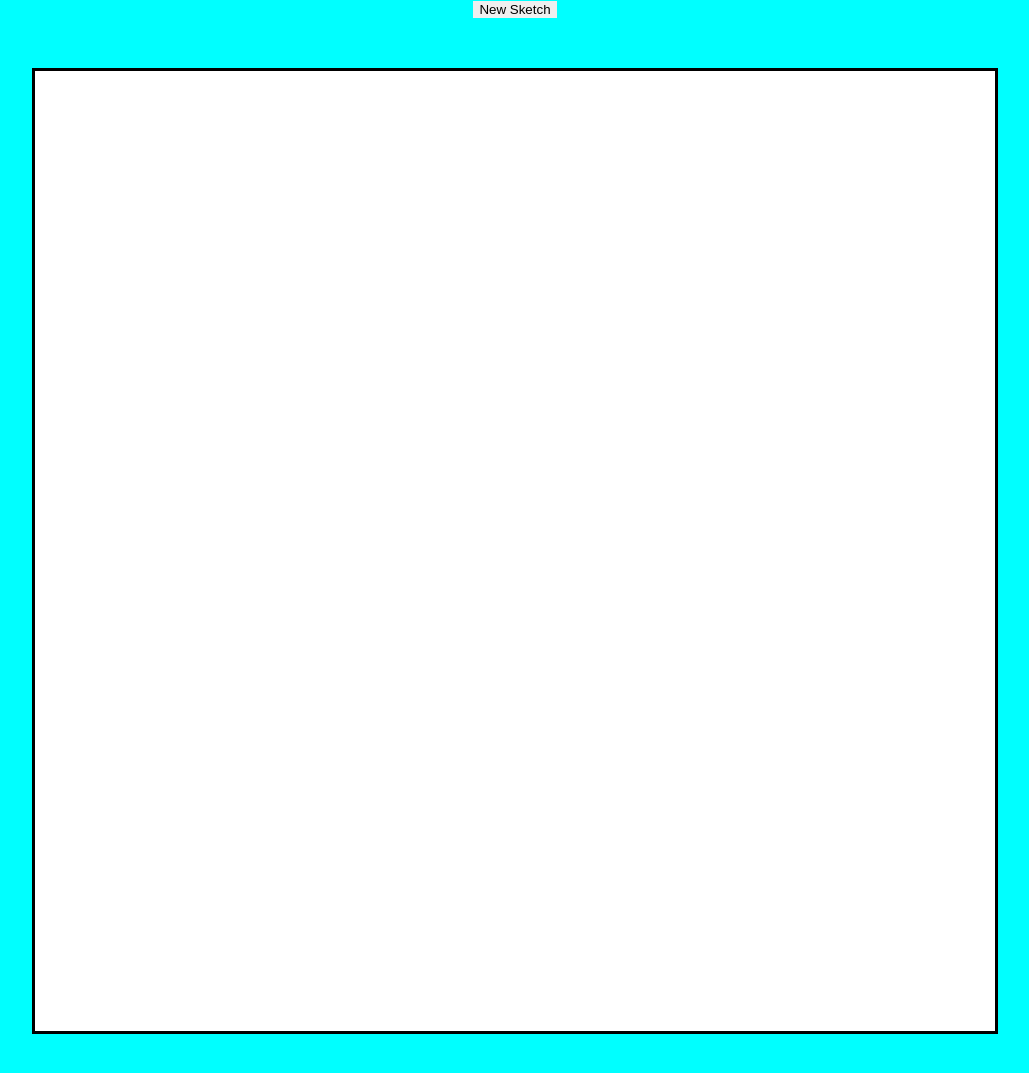
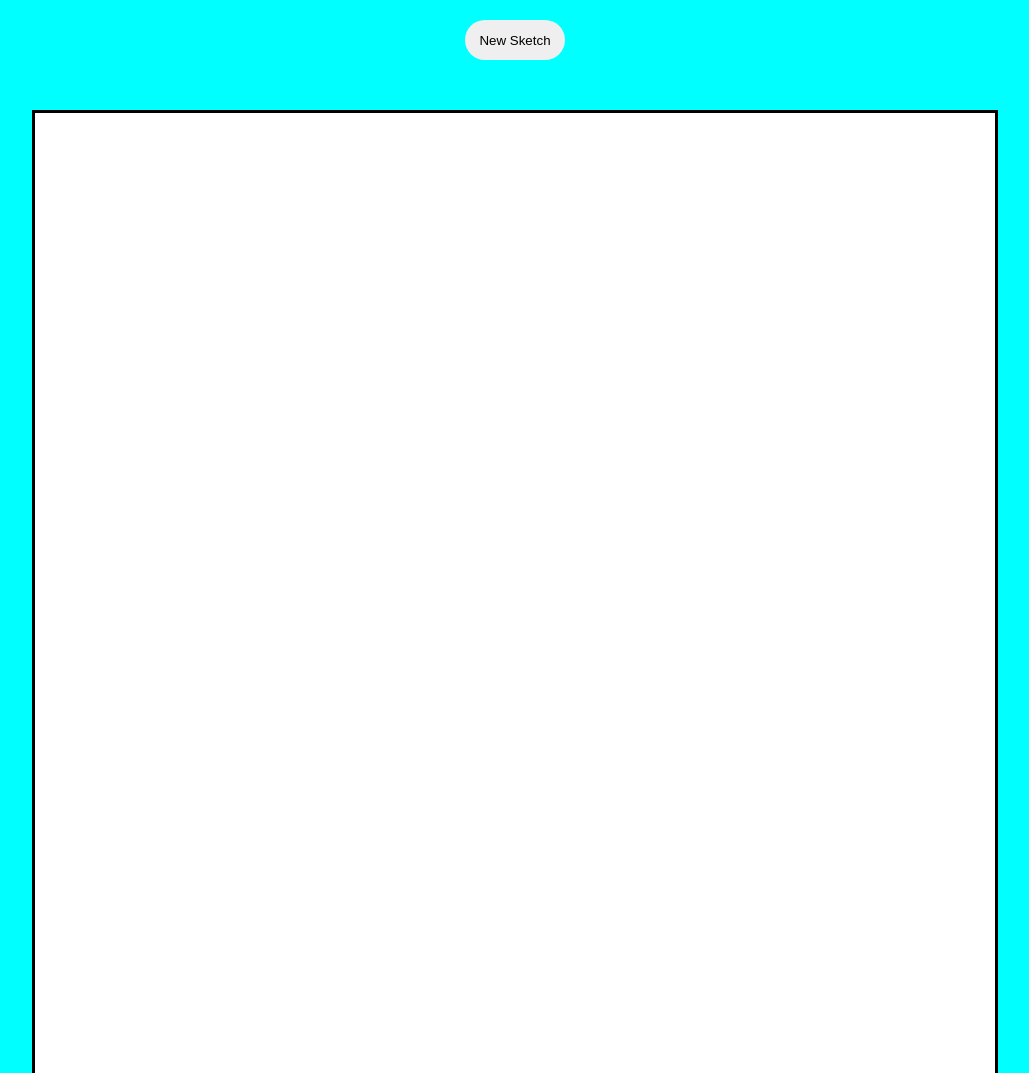
Before and after one commit to HNDTr/etch-a-sketch, a plain HTML site: page index.html in a window 1280 px wide. Shown: the top 1073 px of the page, without its empty margins (125-1154 px from the left). Drawn offline with Linux system fonts and the light colour scheme.

Commit message:
added css to the user input for grid size button

```diff
--- a/script.js
+++ b/script.js
@@ -6,16 +6,23 @@ function newSketch(){
     while (parseInt(userInput) > 100 || parseInt(userInput) < 1){
         userInput = prompt('Number of squares per rows? (max: 100');
     }
-
-    let numberOfRows = 960/(960/userInput) ;
+    let numberOfRows = 960/(960/userInput);
     for(let i = 1; i <= (numberOfRows); i ++){
         for(let i = 1; i <= (userInput); i++){
             let grid = document.createElement('div');
-            grid.setAttribute('style', `width:${960/userInput}px; height: ${960/userInput}px;`)
+            grid.setAttribute('style', `width:${960/userInput}px; height: ${960/userInput}px;`);
             grid.addEventListener('mouseenter', () => {
-                grid.setAttribute('class', 'coloring')
+                grid.setAttribute('class', 'coloring');
             })
             container.appendChild(grid);
         }
     }
 }
+
+let newSketchButton = document.querySelector('.newSketch');
+newSketchButton.addEventListener('mouseenter', () => {
+    newSketchButton.setAttribute('style', 'background-color: green; cursor: pointer; color: white;')
+});
+newSketchButton.addEventListener('mouseleave', () => {
+    newSketchButton.setAttribute('style', 'background-color: default;')
+});
--- a/style.css
+++ b/style.css
@@ -12,12 +12,20 @@
 .container{
     width: 960px;
     height: 960px;
-    margin: 50px;
+    margin: 30px;
     background-color: white;
     border: solid;
     display: flex;
     flex-wrap: wrap;
 }
+.buttons{
+    margin: 20px;
+}
+.newSketch{
+    border-radius: 20px;
+    width: 100px;
+    height: 40px;
+}
 .coloring{
     background-color: aquamarine;
 }
```
